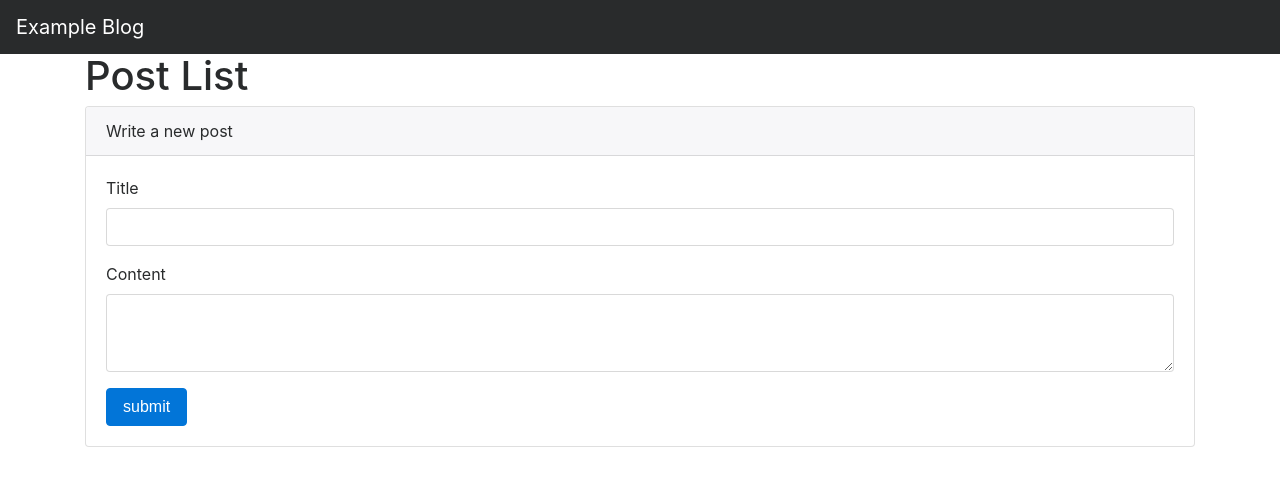
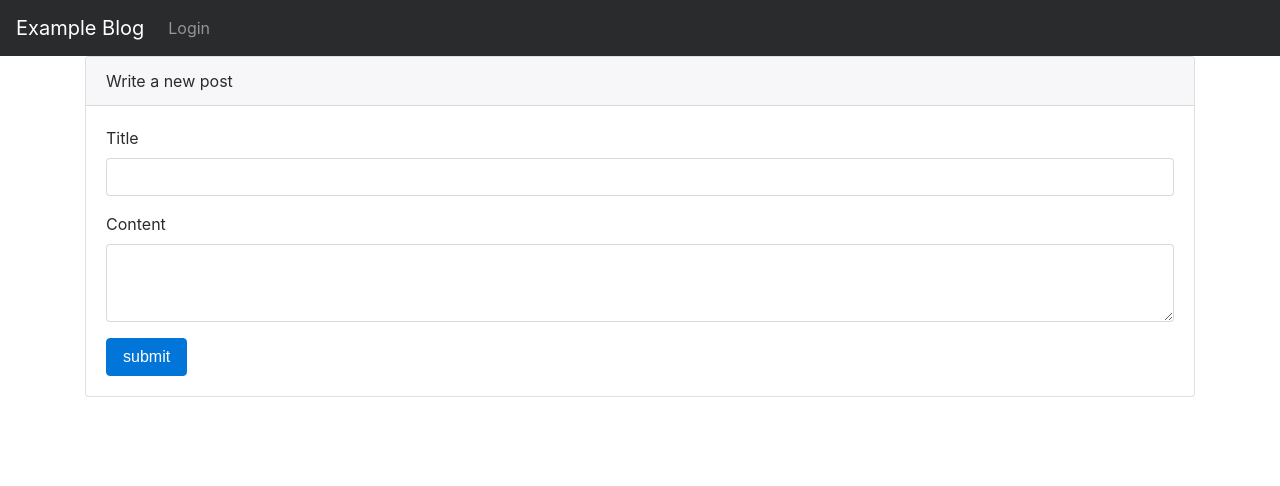
Before and after one commit to hauwenw/test-blog, a Django app: page /blog/ in a window 1280 px wide. Shown: the top 486 px of the page. Run offline with Django 3.2, Linux system fonts and the light colour scheme; data comes from the database, SQL or seed files in the repository; both versions use the stored data as it was after the commit; some libraries are stand-ins or nearby versions.

Commit message:
add login system (without register)

```diff
--- a/myproject/blog/models.py
+++ b/myproject/blog/models.py
@@ -4,11 +4,13 @@ from __future__ import unicode_literals
 from django.db import models
 # from datetime import datetime
 from django.utils import timezone
+from django.contrib.auth.models import User
 # Create your models here.
 
 
 class Post(models.Model):
     title = models.CharField(max_length=50)
+    author = models.ForeignKey(User)
     content = models.TextField()
     posted_at = models.DateTimeField(default=timezone.now)
     created_at = models.DateTimeField(auto_now_add=True)
@@ -20,6 +22,7 @@ class Post(models.Model):
 
 class Comment(models.Model):
     post = models.ForeignKey(Post, on_delete=models.CASCADE)
+    author = models.ForeignKey(User)
     content = models.CharField(max_length=200)
     created_at = models.DateTimeField(auto_now_add=True)
     updated_at = models.DateTimeField(auto_now=True)
--- a/myproject/blog/templates/blog/index.html
+++ b/myproject/blog/templates/blog/index.html
@@ -1,26 +1,20 @@
 {% extends 'blog/layout.html' %}
 
 {% block body %}
-    <div class="row">
-        <div class="col-sm-12">
-            <h1>Post List</h1>
-        </div>
-    </div>
     {% for p in post_list %}
-        <hr>
         <div class="row">
             <div class="col-sm-12">
                 <div class="card" style="border:none;">
                     <div class="card-block">
                         <h4 class="card-title">{{ p.title }}</h4>
-                        <h6 class="card-subtitle mb-2 text-muted">{{ p.posted_at }}</h6>
+                        <h6 class="card-subtitle mb-2 text-muted">{{ p.author.username }} -- {{ p.posted_at }}</h6>
                         <p class="card-text">{{ p.content }}</p>
                         <a href="{% url 'post' pk=p.id %}" class="btn btn-primary">View Detail</a>
                     </div>
                 </div>
             </div>
         </div>
-
+        <hr>
     {% endfor %}
 
     <div class="row">
--- a/myproject/blog/templates/blog/layout.html
+++ b/myproject/blog/templates/blog/layout.html
@@ -8,7 +8,19 @@
 </head>
 <body>
     <nav class="navbar navbar-toggleable-md navbar-inverse bg-inverse">
-      <a class="navbar-brand" href="/blog">Example Blog</a>
+        <a class="navbar-brand" href="/blog">Example Blog</a>
+        <div class="collapse navbar-collapse">
+            <ul class="navbar-nav mr-auto">
+                {% if request.user.is_authenticated %}
+                    <li class="nav-item"><a class="nav-link" href="#">{{ request.user.username }}</a></li>
+                    <li class="nav-item"><a class="nav-link" href="{% url 'logout' %}">Logout</a></li>
+                {% else %}
+                    <li class="nav-item"><a class="nav-link" href="{% url 'login' %}">Login</a></li>
+                {% endif %}
+            </ul>
+
+
+        </div>
     </nav>
     <div class="container">
         {% block body %}
--- a/myproject/blog/templates/blog/post.html
+++ b/myproject/blog/templates/blog/post.html
@@ -4,7 +4,7 @@
     <div class="card" style="border:none;">
       <div class="card-block">
         <h4 class="card-title">{{ post.title }}</h4>
-        <h6 class="card-subtitle mb-2 text-muted">{{ post.posted_at }}</h6>
+        <h6 class="card-subtitle mb-2 text-muted">{{ post.author.username }} -- {{ post.posted_at }}</h6>
         <p class="card-text">{{ post.content }}</p>
       </div>
     </div>
@@ -14,7 +14,7 @@
         <div class="card">
           <div class="card-block">
             <p class="card-text">{{ c.content }}</p>
-            <h6 class="card-subtitle mb-2 text-muted">{{ c.created_at }}</h6>
+            <h6 class="card-subtitle mb-2 text-muted">{{ c.author.username }} -- {{ c.created_at }}</h6>
           </div>
         </div>
     {% endfor %}
--- a/myproject/blog/urls.py
+++ b/myproject/blog/urls.py
@@ -1,6 +1,6 @@
 from django.conf.urls import url
 from . import views
-from datetime import datetime
+
 
 urlpatterns = [
     url(r'^$', views.IndexView.as_view(), name='index'),
--- a/myproject/blog/views.py
+++ b/myproject/blog/views.py
@@ -5,7 +5,10 @@ from __future__ import unicode_literals
 from django.views.generic import DetailView, ListView
 from .models import Post, Comment
 from datetime import datetime
-from django.shortcuts import redirect
+from django.shortcuts import redirect, render
+from django.contrib import auth
+from django.contrib.auth.decorators import login_required
+
 
 # Create your views here.
 
@@ -23,17 +26,41 @@ class PostView(DetailView):
     template_name = 'blog/post.html'
 
 
+@login_required()
 def post_post(request):
     if request.method == 'POST':
-        new_post = Post(title=request.POST[u'title'], content=request.POST[u'content'])
+        new_post = Post(title=request.POST[u'title'], content=request.POST[u'content'], author=request.user)
         new_post.save()
     return redirect('index')
 
 
+@login_required()
 def post_comment(request, pk):
     if request.method == 'POST':
         content = request.POST['content']
         post = Post.objects.get(id=pk)
-        new_comment = Comment(content=content, post=post)
+        new_comment = Comment(content=content, post=post, author=request.user)
         new_comment.save()
     return redirect('post', pk=pk)
+
+
+# def login(request):
+#
+#     if request.user.is_authenticated():
+#         return redirect('index')
+#
+#     username = request.POST.get('username', '')
+#     password = request.POST.get('password', '')
+#
+#     user = auth.authenticate(username=username, password=password)
+#
+#     if user is not None and user.is_active:
+#         auth.login(request, user)
+#         return redirect('index')
+#     else:
+#         return render(request, 'login.html')
+#
+#
+# def logout(request):
+#     auth.logout(request)
+#     return redirect('index')
--- a/myproject/myproject/settings.py
+++ b/myproject/myproject/settings.py
@@ -119,3 +119,7 @@ USE_TZ = True
 # https://docs.djangoproject.com/en/1.11/howto/static-files/
 
 STATIC_URL = '/static/'
+
+LOGIN_REDIRECT_URL = '/blog/'
+
+LOGOUT_REDIRECT_URL = '/blog/'
--- a/myproject/myproject/urls.py
+++ b/myproject/myproject/urls.py
@@ -15,8 +15,11 @@ Including another URLconf
 """
 from django.conf.urls import url, include
 from django.contrib import admin
+from django.contrib.auth.views import login, logout
 
 urlpatterns = [
     url(r'^admin/', admin.site.urls),
     url(r'^blog/', include('blog.urls')),
+    url(r'^accounts/login/', login, name="login"),
+    url(r'^accounts/logout/', logout, name="logout"),
 ]
```
Also changed, not shown: myproject/blog/templates/registration/login.html (added, +12 -0 lines), myproject/blog/migrations/0006_auto_20171018_1659.py (added), myproject/db.sqlite3, 6 other files.
